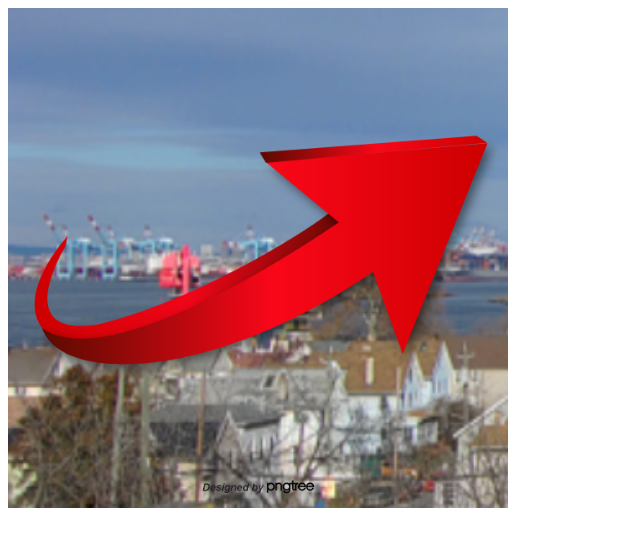
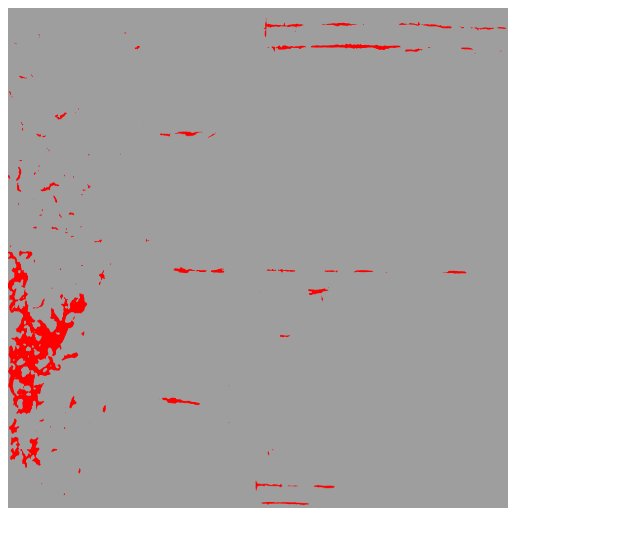
Before and after one commit to cnpcshangbo/vertical_horizontal, a plain HTML site: page index.html in a window 1280 px wide. Shown: the whole page, without its empty margins (0-640 px from the left). Drawn offline with Linux system fonts and the light colour scheme.

Commit message:
overlaid with horizontal cracks

```diff
--- a/index.html
+++ b/index.html
@@ -9,12 +9,12 @@
 
   image1.onload = function() {
     ctx.drawImage(image1, 0, 0, 500, 500);
-    image2.src = 'arrow.png'; // Make sure this is loaded after the first image
+    image2.src = '3masks/horizontal_crack_mask.png'; // Make sure this is loaded after the first image
   };
 
   image2.onload = function() {
     ctx.drawImage(image2, 0, 0, 500, 500);
   };
 
-  image1.src = 'pic.png';
+  image1.src = 'raw/S1078754.JPG';
 </script>
```
Also changed, not shown: 3masks/diagonal_crack_mask.png (added), 3masks/horizontal_crack_mask.png (added), 3masks/vertical_crack_mask.png (added), 1 other file.
